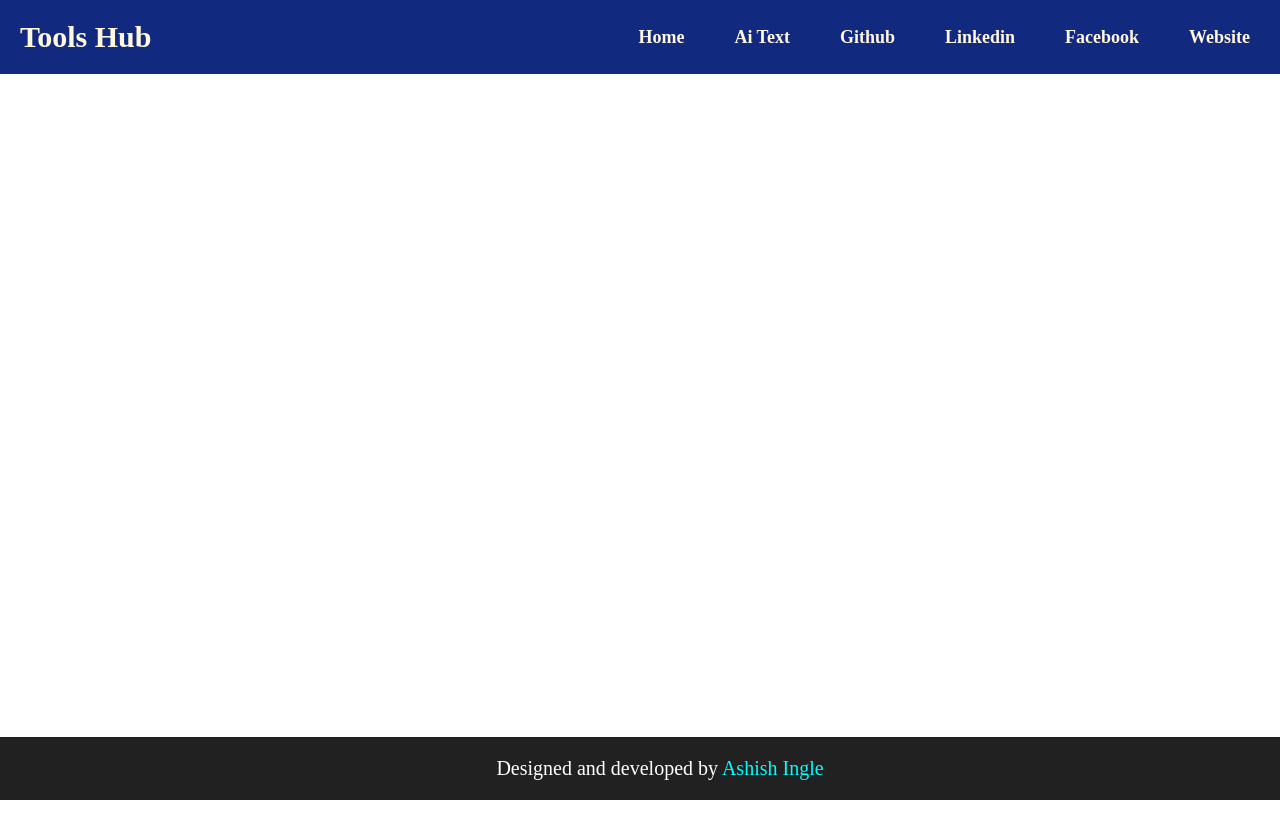
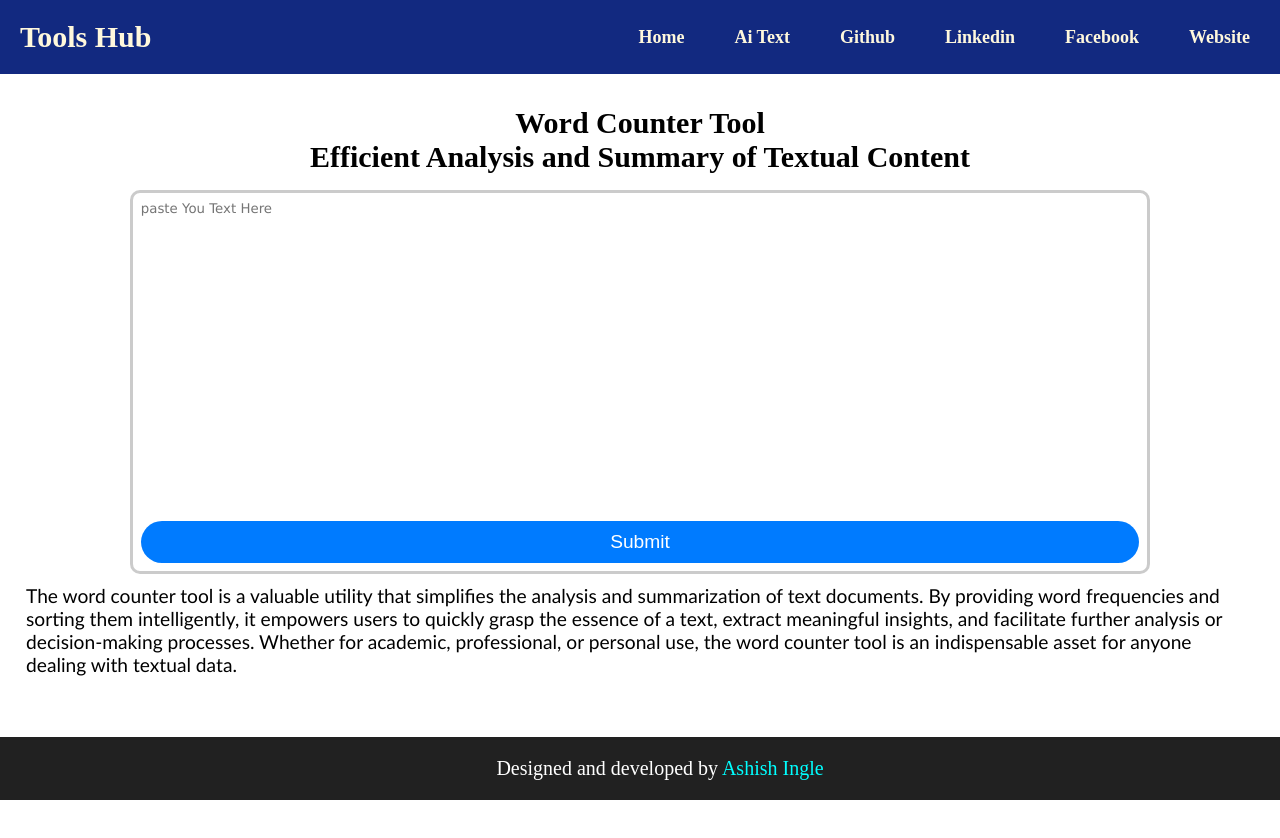
Before and after one commit to ashishingle29/AiTextShare, a React (Vite) app: page /word-counter in a window 1280 px wide. Shown: the top 838 px of the page. Before the commit the page ends 800 px from the top, so only its background shows below. Built offline with nearby package versions, Linux system fonts and the light colour scheme.

Commit message:
word Counter Add and youtube layout fix

```diff
--- a/src/App.jsx
+++ b/src/App.jsx
@@ -9,6 +9,7 @@ import Weather from './Components/WeatherApplication/Weather'
 import Youtube from './Components/Youtube/Youtube'
 import LiveScore from './Components/IplLiveScore/LiveScore'
 import UpdateUrl from './Components/IplLiveScore/UpdateUrl/UpdateUrl'
+import WordCount from './Components/WordCount/WordCount'
 
 
 function App() {
@@ -23,6 +24,7 @@ function App() {
         <Route exact path='/youtube' element={<Youtube />} />
         <Route exact path='/ipl-live-score' element={<LiveScore />} />
         <Route exact path='/iplupdate' element={<UpdateUrl />} />
+        <Route exact path='/word-counter' element={<WordCount />} />
       </Routes>
       <Footer />
     </BrowserRouter>
--- a/src/Components/Home/Home.jsx
+++ b/src/Components/Home/Home.jsx
@@ -9,6 +9,7 @@ import myImageaisearch from '../../assets/aisearch.png';
 import myImageonlineCompiler from '../../assets/onlineCompiler.png';
 import myImagevplayer from '../../assets/vplayer.png';
 import myImagecalculator from '../../assets/calculator.png';
+import wordcounter from '../../assets/wordcounter.png';
 
 function Home() {
 
@@ -37,6 +38,11 @@ function Home() {
       image: myImageaisearch,
       title: 'Google Search',
       link: 'https://ai-search.netlify.app/',
+    },
+    {
+      image: wordcounter,
+      title: 'Word Counter',
+      link: '/word-counter',
     },
     {
       image: myImageonlineCompiler,
--- /dev/null
+++ b/src/Components/WordCount/WordCount.css
@@ -0,0 +1,62 @@
+.wordCount {
+  /* border: solid red; */
+  display: flex;
+  flex-direction: column;
+  align-items: center;
+  margin: 1rem;
+  margin-bottom: 10rem;
+}
+
+.wordCountHeading {
+  /* border: solid blue; */
+  display: flex;
+  flex-direction: column;
+  align-items: center;
+  justify-content: center;
+ padding: 1rem;
+}
+/* .wordCountHeading p {
+  border: solid blue;
+margin
+} */
+
+.wordCountPera {
+  margin: 10px;
+  font-size: 1.2rem;
+  font-family: "Gill Sans", "Gill Sans MT", Calibri, "Trebuchet MS", sans-serif;
+}
+
+.wordCountInput {
+    display: flex;
+    width: 100%;
+    height: 20rem;
+  border: none;
+  outline: none;
+   resize: none;
+  font-family: 'Lucida Sans', 'Lucida Sans Regular', 'Lucida Grande', 'Lucida Sans Unicode', Geneva, Verdana, sans-serif;
+}
+
+.wordCountInputForm {
+  display: flex;
+  width: 80%;
+  padding: 0.5rem;
+  border-radius: 10px;
+  border: solid rgba(163, 163, 163, 0.56);
+  outline: none;
+}
+
+.resultText {
+  /* border: solid; */
+  margin-left: .5rem;
+  margin-right: .5rem;
+  padding: 0.3rem;
+  font-size: medium;
+  background-color: rgb(227, 227, 253);
+}
+
+.resultCount {
+  border: solid;
+  padding: 0.5rem;
+  margin: 2rem;
+
+}
--- /dev/null
+++ b/src/Components/WordCount/WordCount.jsx
@@ -0,0 +1,48 @@
+import React, { useState } from 'react';
+import './WordCount.css'
+
+function WordCount() {
+    const [TotalCount, setTotalCount] = useState("")
+    const [inputText, setInputText] = useState("")
+
+    const CountWord = (event) => {
+        event.preventDefault()
+        const word = event.target[0].value
+        setInputText(word)
+        // console.log(word)
+        const splitWord = word.split(" ").filter((e) => e != "")
+        setTotalCount(splitWord.length);
+        // console.log(splitWord.length);
+        event.target.reset()
+    }
+
+
+    return (
+        <div className='wordCount'>
+            <h1 className='wordCountHeading'>
+                <p>Word Counter Tool</p>
+                <p>
+                    Efficient Analysis and Summary of Textual Content
+                </p>
+            </h1>
+            <form className='wordCountInputForm' onSubmit={CountWord}>
+                <textarea className='wordCountInput' type='textarea'
+
+                    placeholder='paste You Text Here' />
+                <button>Submit</button>
+            </form>
+            {TotalCount &&
+                <>
+                    <h3 className='resultCount'>The Total Word Count is {TotalCount}</h3>
+                    <p className='resultText'>Your Text: {inputText}</p>
+                </>
+
+            }
+            <p className='wordCountPera'>
+                The word counter tool is a valuable utility that simplifies the analysis and summarization of text documents. By providing word frequencies and sorting them intelligently, it empowers users to quickly grasp the essence of a text, extract meaningful insights, and facilitate further analysis or decision-making processes. Whether for academic, professional, or personal use, the word counter tool is an indispensable asset for anyone dealing with textual data.
+            </p>
+        </div>
+    )
+}
+
+export default WordCount
--- a/src/Components/Youtube/Video.jsx
+++ b/src/Components/Youtube/Video.jsx
@@ -15,6 +15,7 @@ function getCss(imageurl) {
   };
   return _styles;
 }
+
 function constructVideoTitles(vidoesData, onVideoSelected) {
   return vidoesData.map(({ snippet, id }, index) => {
     return (
@@ -24,7 +25,7 @@ function constructVideoTitles(vidoesData, onVideoSelected) {
         onClick={() => selectVideo(id, onVideoSelected)}
       >
         <div style={getCss(snippet.thumbnails.high.url)} key={index} />
-        <p className="title">{snippet.title}</p>
+        {/* <p className="title">{snippet.title}</p> */}
       </div>
     );
   });
--- a/src/Components/Youtube/VideoPlayer.jsx
+++ b/src/Components/Youtube/VideoPlayer.jsx
@@ -14,7 +14,9 @@ const Videoplayer = ({ videoId }) => {
             <iframe
                 title={videoId}
                 className="video-iframe"
-                src={`https://www.youtube.com/embed/${videoId}`}
+                src={`https://www.youtube.com/embed/${videoId}?autoplay=1`}
+
+
             />
         </div>
     );
--- a/src/Components/Youtube/Youtube.css
+++ b/src/Components/Youtube/Youtube.css
@@ -10,24 +10,20 @@ body {
 } */
 
 .App {
+  display: flex;
+  flex-direction: column;
+  justify-content: space-between;
   background: rgb(16, 17, 18);
   border: solid 1px rgb(255, 255, 255);
   width: 100%;
-  /* height: 100%; */
-  position: absolute;
-  /* top: 50%; */
-  left: 50%;
-  transform: translate(-50%, -50%);
-  display: flex;
-  flex-direction: column;
-  justify-content: space-between;
+  height: 80vh;
   }
 
 .Header {
-  background: rgb(16, 17, 18);
+  /* background: rgb(36, 15, 119); */
   z-index: 1;
   width: 100%;
-  height: 25%;
+  height: 20%;
   display: flex;
   flex-direction: row;
   justify-content: space-evenly;
@@ -37,24 +33,25 @@ body {
 
 iframe {
  position: absolute;
-  top: 55%;
+    top: 53%;
     left: 50%;
     transform: translate(-50%, -50%);
-  height: 50%;
+    height: 55%;
     width: 60%;
     border: 0;
 }
 
 
 .Header div {
-  background: rgb(0, 0, 0);
+  /* background: rgb(30, 4, 4); */
   width: 15%;
-  height: 50%;
+  height: 6.5rem;
   border-radius: 4px;
 }
 
 .title {
-  font-size: xx-small;
+  font-size: 12px;
+  color: white;
 }
 
 .VideoCards {
@@ -67,10 +64,10 @@ iframe {
 .Body {
   background: rgb(0, 0, 0);
   width: 100%;
-  height: 60%;
-  z-index: 0;
+  height: 80%;
+  /* z-index: 0; */
   border-bottom: solid 1.5px rgb(0, 119, 255);
-  border-top: solid 1.5px rgb(255, 55, 0);
+  border-top: solid 1.5px rgb(169, 169, 169);
   display: flex;
   flex-direction: row;
   justify-content: space-between;
@@ -102,7 +99,7 @@ iframe {
 
 .Footer {
   background: rgb(16, 17, 18);
-  z-index: 1;
+  /* z-index: 1; */
   width: 100%;
   height: 15%;
   display: flex;
@@ -110,6 +107,7 @@ iframe {
   justify-content: center;
   align-items: center;
   box-shadow: 0 0 30px rgb(0, 9, 19);
+  margin-bottom: 1rem;
 }
 
 .Search {
@@ -119,7 +117,7 @@ iframe {
   border: 2px solid #38a8ed7b;
   border-radius: 8px;
   font-size: 16px;
-  background-color: rgba(22, 31, 86, 0.24);
+  background-color: rgb(229, 229, 229);
   background-position: 10px 10px;
   background-repeat: no-repeat;
   padding: 0px 8px 0px 8px;
--- a/src/Components/Youtube/Youtube.jsx
+++ b/src/Components/Youtube/Youtube.jsx
@@ -7,7 +7,6 @@ import Videoplayer from "./VideoPlayer";
 
 import "./Youtube.css";
 
-const arrayDivs = [1, 2, 3, 4, 5];
 
 export default class App extends React.Component {
     state = {
@@ -40,11 +39,11 @@ export default class App extends React.Component {
 
                 <div className="Body">
                     <div className="Description">
-                        <p>Description</p>
+                        {/* <p>Description</p> */}
                     </div>
                     <Videoplayer videoId={this.state.selectedVideoId} />
                     <div className="Comment">
-                        <p>Comments</p>
+                        {/* <p>Comments</p> */}
                     </div>
                 </div>
 
```
Also changed, not shown: src/assets/wordcounter.png (added). Lines whose indentation alone changed are shown as unchanged.
